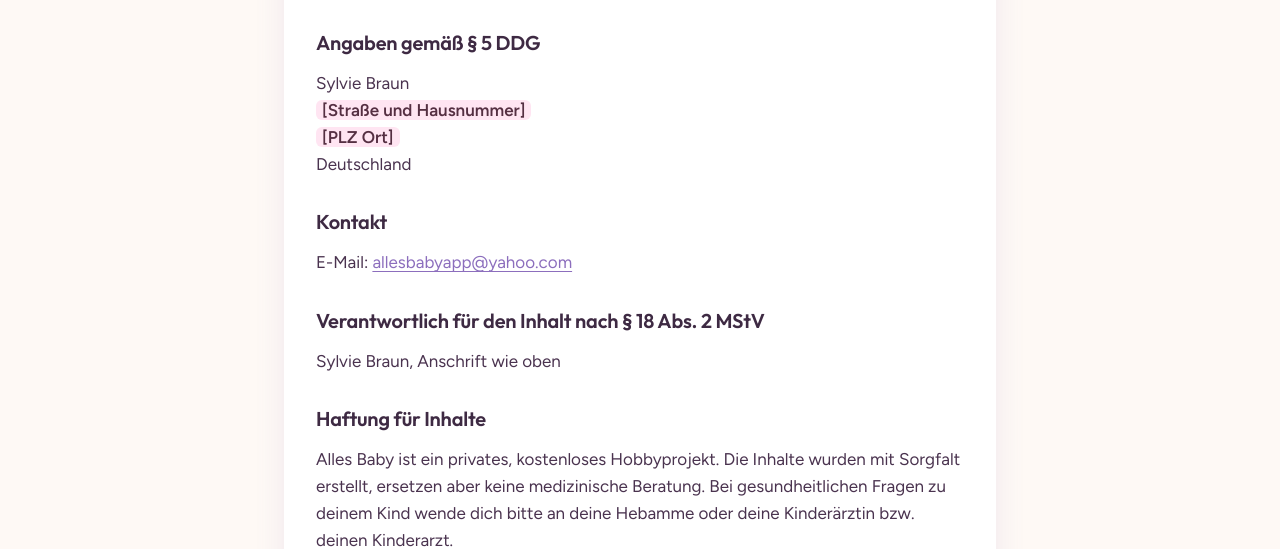
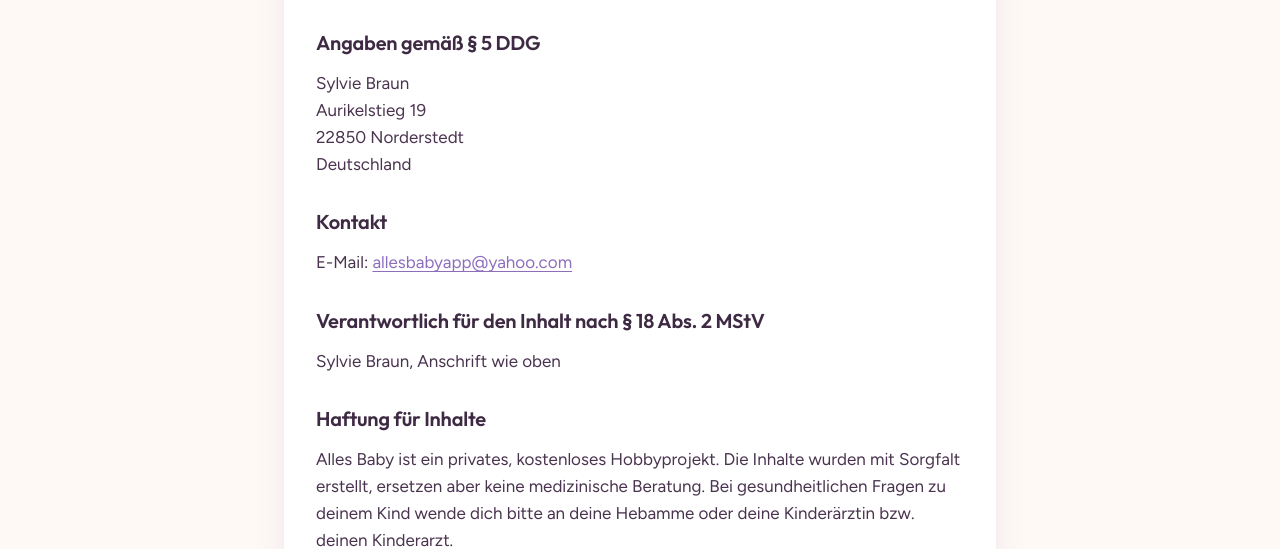
Before and after one commit to AllesBaby/allesbaby-website, a plain HTML site: page impressum.html in a window 1280 px wide. Shown: the part 257-806 px from the top of the page. Drawn offline with Linux system fonts and the light colour scheme.

Commit message:
Update address details in impressum.html

```diff
--- a/impressum.html
+++ b/impressum.html
@@ -50,7 +50,7 @@
       <article class="legal-card">
         <h1>Impressum</h1>
         <h2>Angaben gemäß § 5 DDG</h2>
-        <p>Sylvie Braun<br><span class="placeholder">[Straße und Hausnummer]</span><br><span class="placeholder">[PLZ Ort]</span><br>Deutschland</p>
+        <p>Sylvie Braun<br>Aurikelstieg 19<br>22850 Norderstedt<br>Deutschland</p>
         <h2>Kontakt</h2>
         <p>E-Mail: <a href="mailto:allesbabyapp@yahoo.com">allesbabyapp@yahoo.com</a></p>
         <h2>Verantwortlich für den Inhalt nach § 18 Abs. 2 MStV</h2>
```
